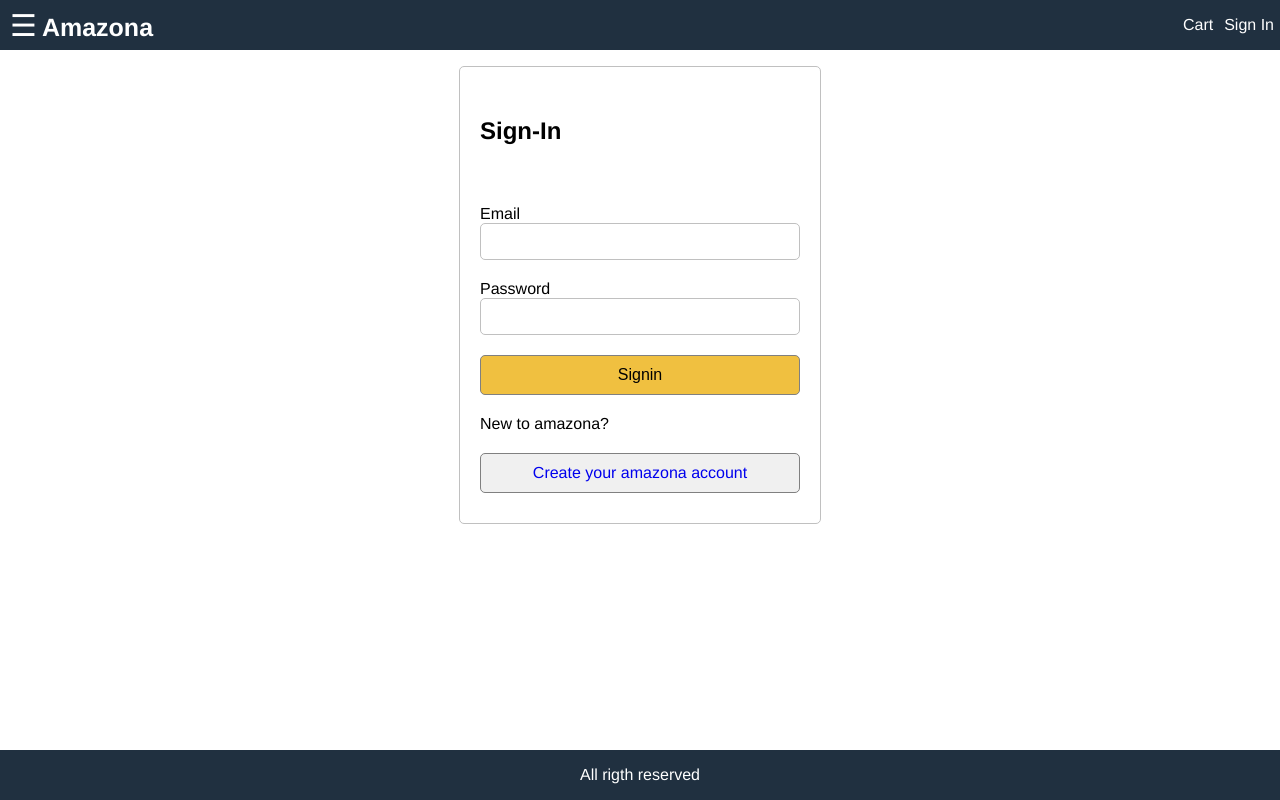
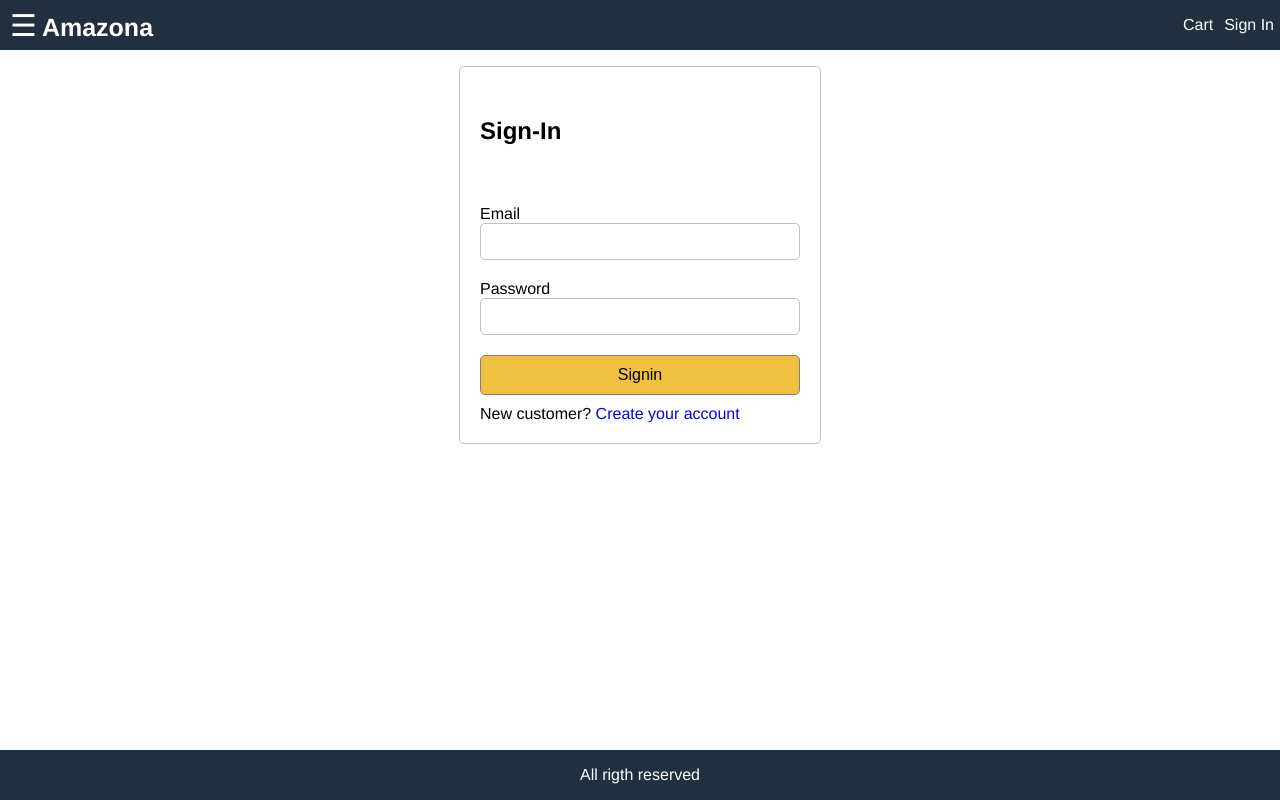
Before and after one commit to shivamm620/amzona, a React (Create React App) app in the folder frontend/: page /signin in a window 1280 px wide. Built offline with nearby package versions, Linux system fonts and the light colour scheme.

Commit message:
redirect

```diff
--- a/frontend/src/App.js
+++ b/frontend/src/App.js
@@ -77,9 +77,9 @@ function App() {
                    <div className='content'>
                    <Route path='/product/:name'  component={ProductScreen} />
                    <Route path='/product/create' component={CreateProduct}/>
+                   <Route path="/shipping" component={ShippingAddress}></Route>
                    <Route path="/signin" component={SigninScreen} />
                    <Route path="/register" component={RegisterScreen} />
-                   <Route path='/shipping' component={ShippingAddress}/>
                    <Route path="/cart/:id?" component={CartScreen} />
                    <Route path='/' exact={true} component={HomeScreen} />
                    </div>
--- /dev/null
+++ b/frontend/src/components/Checkoutstep.js
@@ -0,0 +1,12 @@
+import React from 'react';
+
+export default function CheckoutSteps(props) {
+  return (
+    <div className="row checkout-steps">
+      <div className={props.step1 ? 'active' : ''}>Sign-In</div>
+      <div className={props.step2 ? 'active' : ''}>Shipping</div>
+      <div className={props.step3 ? 'active' : ''}>Payment</div>
+      <div className={props.step4 ? 'active' : ''}>Place Order</div>
+    </div>
+  );
+}
--- a/frontend/src/screen/Checkoutstep.js
+++ /dev/null
@@ -1,12 +0,0 @@
-import React from 'react';
-
-export default function Checkout (props){
-    return(
-    <div className='row checkout-steps'>
-    <div className={props.step1 ?'active':''}> Sign-In</div>
-    <div className={props.step2 ?'active':''}> Shipping</div>
-    <div className={props.step3 ?'active':''}> Payment</div>
-    <div className={props.step4 ?'active':''}> Place Order</div>
-    </div>
-    )
-}
--- a/frontend/src/screen/ProductScreen.js
+++ b/frontend/src/screen/ProductScreen.js
@@ -2,6 +2,8 @@ import React,{useEffect, useState} from 'react';
 import { Link } from 'react-router-dom';
 import { useSelector, useDispatch } from 'react-redux';
 import { detailsProduct } from '../action/productAction';
+import LoadingBox from '../components/LoadingBox';
+import MessageBox from '../components/MessageBox';
 
 function ProductScreen (props) {
     const [qty, setQty] = useState(1);
@@ -22,8 +24,8 @@ function ProductScreen (props) {
         <div className='back-to-result'>
             <Link to='/'> Back to result</Link>
         </div>
-        {loading ? <div> loading...</div>:
-        error ? <div>{error}</div>:
+        {loading ? <LoadingBox></LoadingBox>:
+        error ?<MessageBox variant="danger">{error}</MessageBox>:
         (
             <div className='details'>
         <div className='details-image'>
--- a/frontend/src/screen/RegisterScreen.js
+++ b/frontend/src/screen/RegisterScreen.js
@@ -12,15 +12,18 @@ function RegisterScreen(props) {
   const userRegister = useSelector(state => state.userRegister);
   const { loading, userInfo, error } = userRegister;
   const dispatch = useDispatch();
+  const redirect = props.location.search
+    ? props.location.search.split('=')[1]
+    : '/';
 
   useEffect(() => {
     if (userInfo) {
-      props.history.push("/");
+      props.history.push(redirect);
     }
     return () => {
       //
     };
-  }, [userInfo]);
+  }, [userInfo,props.history,redirect]);
 
   const submitHandler = (e) => {
     e.preventDefault();
@@ -64,9 +67,10 @@ function RegisterScreen(props) {
         <li>
           <button type="submit" className="button primary">Register</button>
         </li>
-        <li>
-          Already have an account? <Link to="/signin">Sign-in</Link>
-        </li>
+        <div>
+            Already have an account?{' '}
+            <Link to={`/signin?redirect=${redirect}`}>Sign-In</Link>
+          </div>
 
       </ul>
     </form>
--- a/frontend/src/screen/ShippingAddress.js
+++ b/frontend/src/screen/ShippingAddress.js
@@ -1,10 +1,10 @@
 import React from 'react';
-import Checkout from './Checkoutstep';
+import CheckoutSteps from '../components/Checkoutstep';
 
 export default function ShippingAddress (props){
     return(
-        <div>
-    <Checkout step1 step2></Checkout>
+      <div>
+      <CheckoutSteps step1 step2 ></CheckoutSteps>
     </div>
     )
 }
--- a/frontend/src/screen/SigninScreen.js
+++ b/frontend/src/screen/SigninScreen.js
@@ -10,15 +10,18 @@ function SigninScreen(props) {
   const userSignin = useSelector(state => state.userSignin);
   const { loading, userInfo, error } = userSignin;
   const dispatch = useDispatch();
+  const redirect = props.location.search
+    ? props.location.search.split('=')[1]
+    : '/';
 
   useEffect(() => {
     if (userInfo) {
-      props.history.push("/");
+      props.history.push(redirect);
     }
     return () => {
       //
     };
-  }, [userInfo]);
+  }, [userInfo,props.history,redirect]);
 
   const submitHandler = (e) => {
     e.preventDefault();
@@ -50,12 +53,12 @@ function SigninScreen(props) {
         <li>
           <button type="submit" className="button primary">Signin</button>
         </li>
-        <li>
-          New to amazona?
-        </li>
-        <li>
-          <Link to="/register" className="button secondary text-center" >Create your amazona account</Link>
-        </li>
+        <div>
+            New customer?{' '}
+            <Link to={`/register?redirect=${redirect}`}>
+              Create your account
+            </Link>
+          </div>
       </ul>
     </form>
   </div>
```
